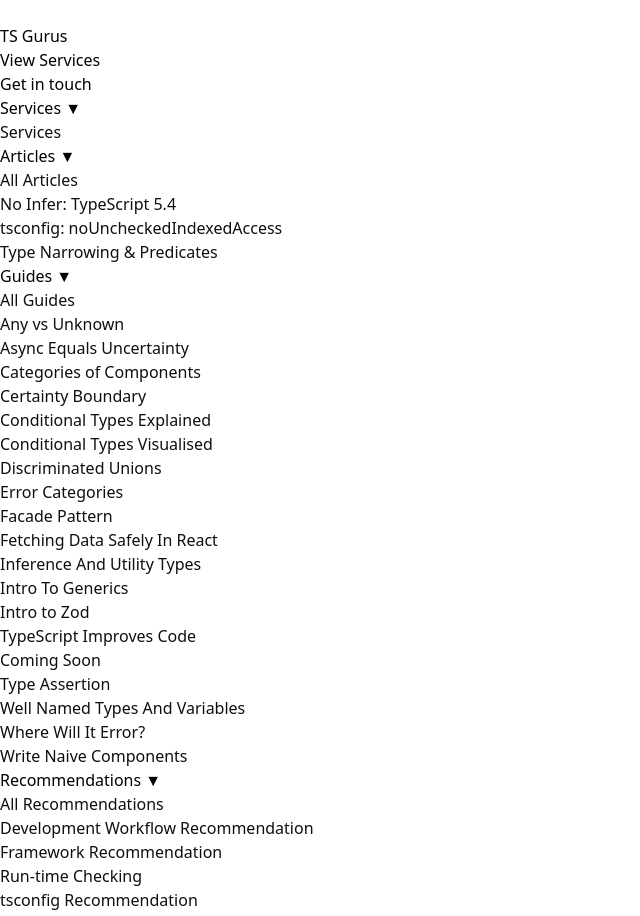
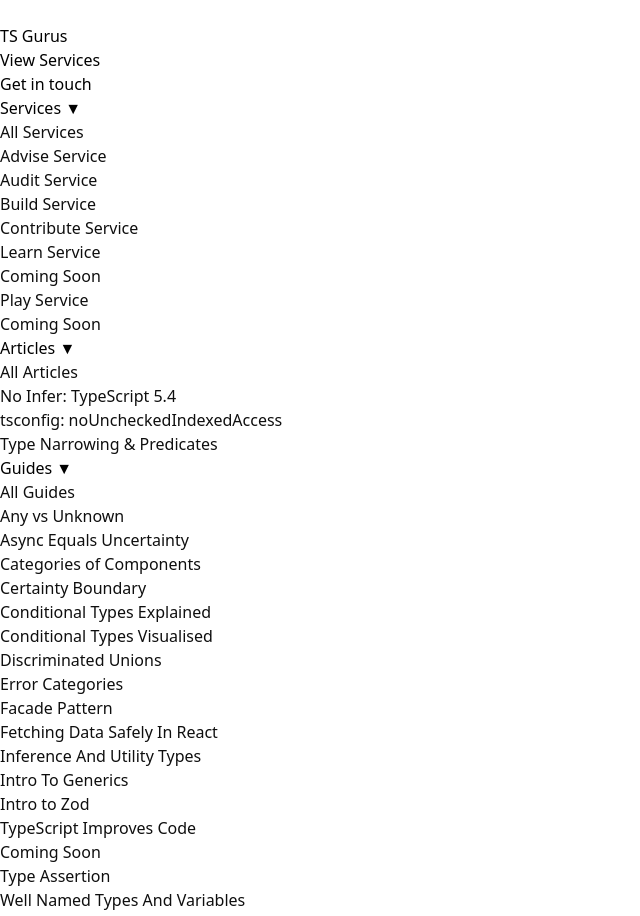
Before and after one commit to robMolloy/tsguru, a Next.js app: page / in a window 1280 px wide. Shown: the part 1280-2196 px from the top of the page, without its empty margins (0-640 px from the left). Built offline with nearby package versions, Linux system fonts and the light colour scheme.

Commit message:
small layout changes

```diff
--- a/src/modules/layout/Layout.tsx
+++ b/src/modules/layout/Layout.tsx
@@ -20,7 +20,7 @@ const OpenDrawerWrapper: React.FC<{ children?: React.ReactNode }> = (p) => {
 
 const NavBarContainer = (p: { children: React.ReactNode }) => {
   return (
-    <div className="sticky top-0 z-[99]">
+    <div className="sticky top-0 z-[98]">
       <div className="w-full navbar bg-base-300 border-b">{p.children}</div>
     </div>
   );
@@ -109,7 +109,11 @@ export const Layout = (p: { children: React.ReactNode }) => {
                   <NavBarDropdown label="Services">
                     <NavigationTree
                       linksMap={(() => {
-                        const links = linksMap.find((x) => x.href === "/services");
+                        const links = linksMap.find(
+                          (x) => x.href === "/services" && x.type === "linkGroup"
+                        );
+                        console.log({ linksMap, links });
+
                         return [links as NonNullable<typeof links>];
                       })()}
                       type="submenu"
@@ -118,7 +122,9 @@ export const Layout = (p: { children: React.ReactNode }) => {
                   <NavBarDropdown label="Articles">
                     <NavigationTree
                       linksMap={(() => {
-                        const links = linksMap.find((x) => x.href === "/articles");
+                        const links = linksMap.find(
+                          (x) => x.href === "/articles" && x.type === "linkGroup"
+                        );
                         return [links as NonNullable<typeof links>];
                       })()}
                       type="submenu"
@@ -127,7 +133,9 @@ export const Layout = (p: { children: React.ReactNode }) => {
                   <NavBarDropdown label="Guides">
                     <NavigationTree
                       linksMap={(() => {
-                        const links = linksMap.find((x) => x.href === "/guides");
+                        const links = linksMap.find(
+                          (x) => x.href === "/guides" && x.type === "linkGroup"
+                        );
                         return [links as NonNullable<typeof links>];
                       })()}
                       type="submenu"
@@ -136,7 +144,9 @@ export const Layout = (p: { children: React.ReactNode }) => {
                   <NavBarDropdown label="Recommendations">
                     <NavigationTree
                       linksMap={(() => {
-                        const links = linksMap.find((x) => x.href === "/recommendations");
+                        const links = linksMap.find(
+                          (x) => x.href === "/recommendations" && x.type === "linkGroup"
+                        );
                         return [links as NonNullable<typeof links>];
                       })()}
                       type="submenu"
@@ -157,7 +167,7 @@ export const Layout = (p: { children: React.ReactNode }) => {
         </NavBarContainer>
         {p.children}
       </div>
-      <div className="drawer-side">
+      <div className="drawer-side z-[99]">
         <CloseDrawerWrapper />
 
         <div className="p-1 m-0 min-w-80 min-h-full bg-base-100 border-r">
```
